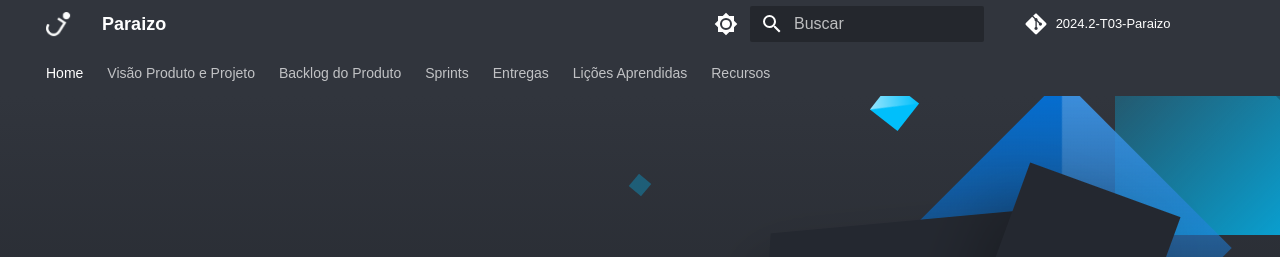
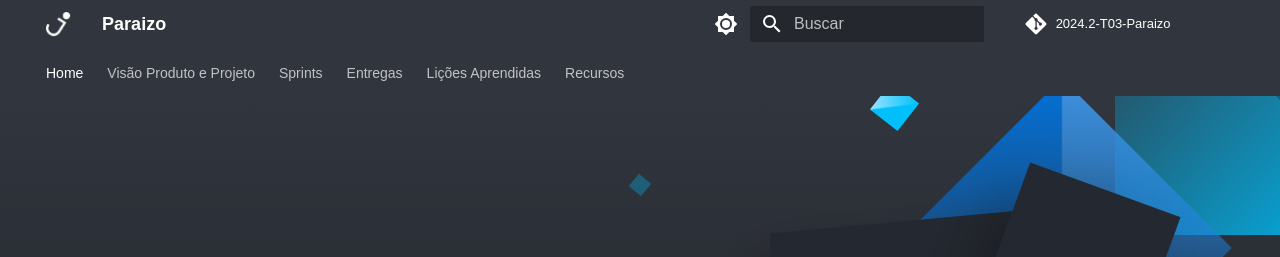
Before and after one commit to mdsreq-fga-unb/2024.2-T03-Paraizo, an MkDocs documentation site: the page built from docs/index.md, in a window 1280 px wide. Shown: the top 257 px of the page. Built offline with MkDocs 1.6.1 and Material for MkDocs 9.7.7, drawn with Linux system fonts in a browser that asks for light colours; nearby versions of some CDN libraries; comment, search, counter and statistics services are not loaded; the version menu is left out.

```diff
--- a/mkdocs.yml
+++ b/mkdocs.yml
@@ -139,7 +139,7 @@
       - Visão do Produto: visao-produto-projeto/visao-produto/index.md
       - Visão do Projeto: visao-produto-projeto/visao-projeto/index.md
       - Processo de desenvolvimento de software: visao-produto-projeto/processo-desenvolvimento-software/index.md
-  - Backlog do Produto: backlog-produto/index.md
+  # - Backlog do Produto: backlog-produto/index.md
   - Sprints: sprints/index.md
   - Entregas: entregas/index.md
   - Lições Aprendidas: licoes-aprendidas/index.md
```
